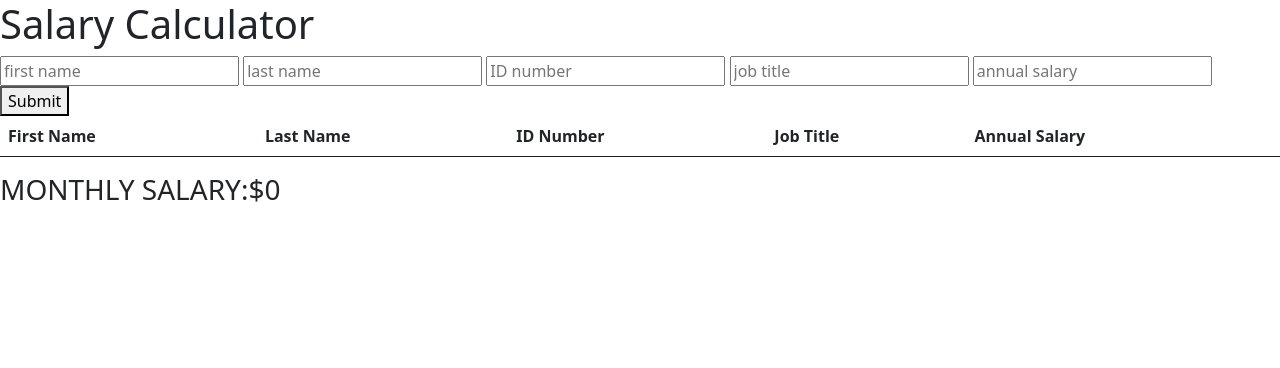
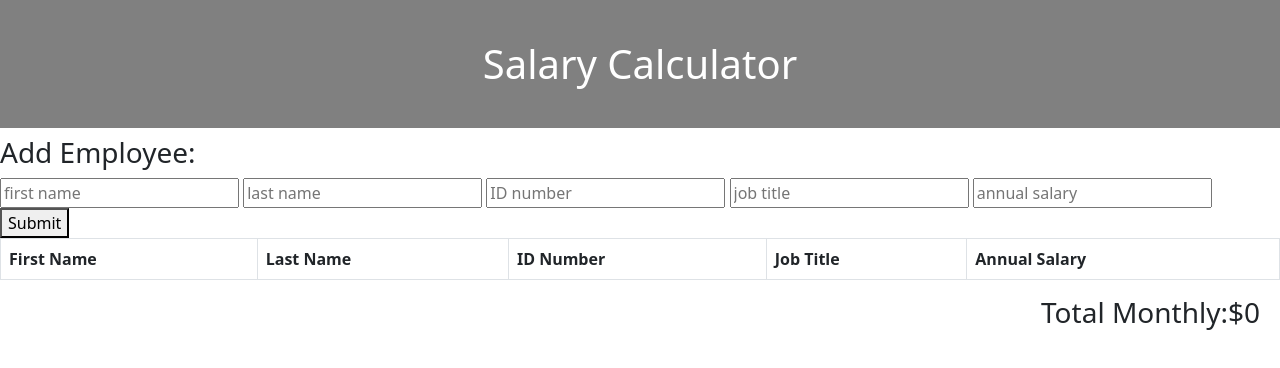
Before and after one commit to alimici2016/-PrimeAcademy-weekend-jquery-salary-calculator., a plain HTML site: page index.html in a window 1280 px wide. Drawn offline with Linux system fonts and the light colour scheme.

Commit message:
added some css to the interface

```diff
--- a/index.html
+++ b/index.html
@@ -12,6 +12,7 @@
 </head>
 <h1>Salary Calculator</h1>
 <body>
+    <h3>Add Employee:</h3>
     <div>
     <input placeholder="first name" id="firstName"></input>
     <input placeholder="last name" id="lastName"></input>
@@ -21,7 +22,7 @@
     <button id="submit">Submit</button>
     </div>
 
-    <table class="table">
+    <table class="table table-bordered table-striped" >
         <thead>
                 <tr>
                     <th>First Name</th>
@@ -36,6 +37,6 @@
 
         </tbody>
     </table>
-    <h3>MONTHLY SALARY:<span id="monthlySal">$0</span></h3>
+    <h3 class="money">Total Monthly:<span id="monthlySal">$0</span></h3>
 </body>
 </html>
--- a/style.css
+++ b/style.css
@@ -1,3 +1,13 @@
 .redbackground{
 background-color: red;
 }
+h1 {
+    text-align: center;
+    background-color: gray;
+    color: white;
+    padding: 40px;
+}
+.money {
+    text-align: right;
+    margin-right: 20px;
+}
```
